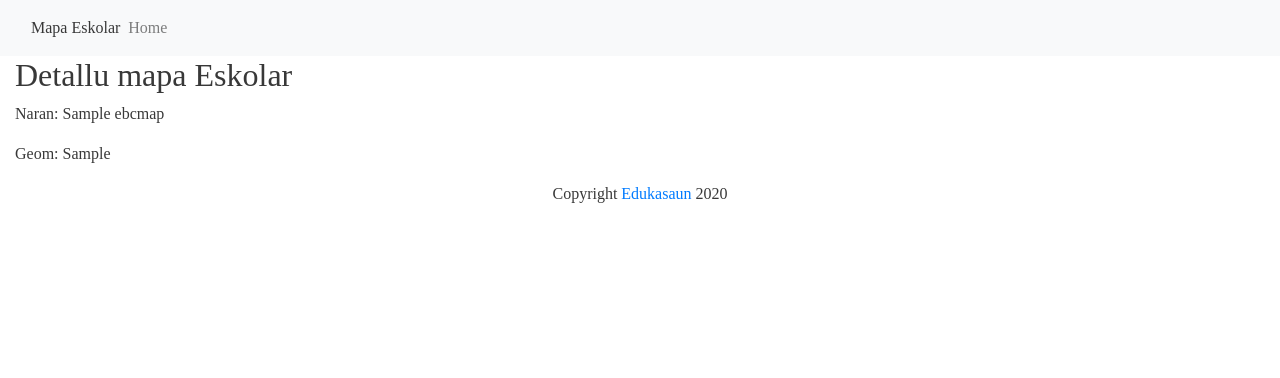
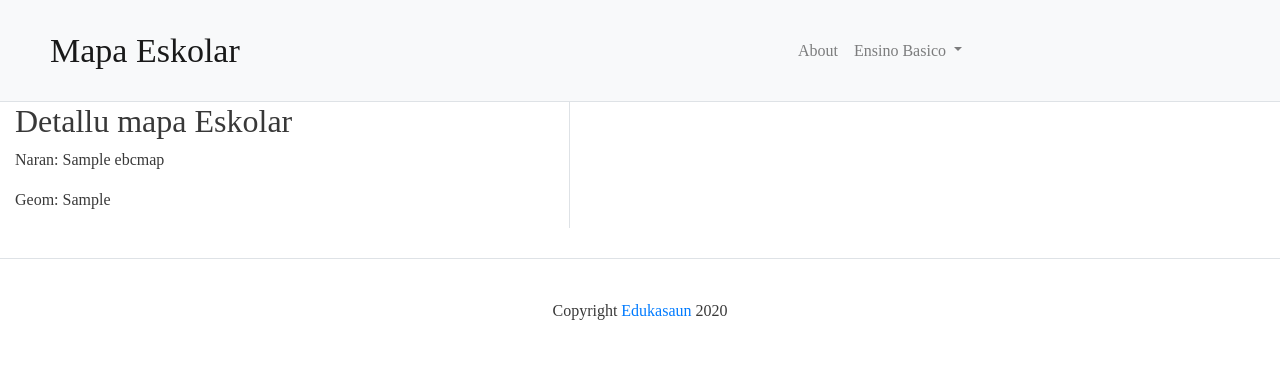
Before and after one commit to joanico/mapa_eskolar, a Django app: page /ebcmap/1/ in a window 1280 px wide. Shown: the top 378 px of the page. Run offline with Django 3.2, Linux system fonts and the light colour scheme; tables that the repository leaves empty hold one stand-in row (values such as "Sample post"); some libraries are stand-ins or nearby versions.

Commit message:
modified footer

```diff
--- a/alma_eskolar/static/css/alma_eskolar.css
+++ b/alma_eskolar/static/css/alma_eskolar.css
@@ -5,8 +5,8 @@
 }
 
 #mapid {
-    height: 750px;
-    width: 1300px;
+    height: 450px;
+    width: 1290px;
     margin-bottom: 30px;
 }
 
@@ -21,3 +21,24 @@
 .text {
     font-size: 18px;
 }
+
+/* HEADER */
+
+.bg-light {
+    padding: 20px;
+    border-bottom: 1px solid #dee2e6;
+}
+
+.navbar-brand {
+    font-size: 34px;
+}
+
+.detail-list {
+    border-right: 1px solid #dee2e6;
+}
+
+.footer {
+    margin-top: 30px;
+    padding: 40px;
+    border-top: 1px solid #dee2e6;
+}
--- a/alma_eskolar/templates/alma_eskolar/ebcmap_detail.html
+++ b/alma_eskolar/templates/alma_eskolar/ebcmap_detail.html
@@ -15,12 +15,13 @@
 
 
 {% block content %}
-        <div>
+        <div class="row">
+            <div class="col-md-6 detail-list">
                 <h2>Detallu mapa Eskolar</h2>
                 <p>Naran: {{ object.name }}</p>
                 <p>Geom: {{ object.geom }}</p>
             </div>
-
+            <div class="col-md-6 detail-map">
                 {% leaflet_map "main" callback="map_init" %}
 
                 <script type="text/javascript">
@@ -34,4 +35,6 @@
                         L.marker([lat, lon]).addTo(map);
                     }
                 </script>
+              </div>
+        </div>
 {% endblock %}
--- a/alma_eskolar/templates/alma_eskolar/eskola_point.html
+++ b/alma_eskolar/templates/alma_eskolar/eskola_point.html
@@ -14,8 +14,6 @@
 {% endblock %}
 
 {% block content %}
-        <h2>Eskola sira iha Timor</h2>
-
         <div id="mapid"></div>
 
         <script>
--- a/alma_eskolar/templates/alma_eskolar/footer.html
+++ b/alma_eskolar/templates/alma_eskolar/footer.html
@@ -2,5 +2,5 @@
 {% load i18n %}
 
 <div class="footer">
-    <p align="center">Copyright <a href="http://pykafe.org" target="_blank">Edukasaun</a> {% now "Y" %}</p>
+    <p align="center">Copyright <a href="http://moe.gov.tl" target="_blank">Edukasaun</a> {% now "Y" %}</p>
 </div>
--- a/alma_eskolar/templates/alma_eskolar/header.html
+++ b/alma_eskolar/templates/alma_eskolar/header.html
@@ -4,17 +4,32 @@
 
 <nav class="navbar navbar-expand-lg navbar-light bg-light">
     <div class="container"
+        <div class="row">
+            <div class="col-sm-8">
                 <a class="navbar-brand" href="/">Mapa Eskolar</a>
                 <button class="navbar-toggler" type="button" data-toggle="collapse" data-target="#navbarColor03" aria-controls="navbarColor03" aria-expanded="false" aria-label="Toggle navigation">
                 <span class="navbar-toggler-icon"></span>
                 </button>
+            </div>
 
+            <div class="col-sm-4">
                 <div class="collapse navbar-collapse" id="navbarColor03">
                     <ul class="navbar-nav mr-auto">
                         <li class="nav-item">
-            <a class="nav-link" href="#">Home <span class="sr-only">(current)</span></a>
+                            <a class="nav-link" href="#">About <span class="sr-only">(current)</span></a>
+                        </li>
+                        <li class="nav-item dropdown">
+                            <a class="nav-link dropdown-toggle" href="#" id="navbarDropdownMenuLink" role="button" data-toggle="dropdown" aria-haspopup="true" aria-expanded="false">
+                      Ensino Basico
+                            </a>
+                            <div class="dropdown-menu" aria-labelledby="navbarDropdownMenuLink">
+                                <a class="dropdown-item" href="#">Action</a>
+                                <a class="dropdown-item" href="#">Another action</a>
+                                <a class="dropdown-item" href="#">Something else here</a>
+                            </div>
                         </li>
                     </ul>
                 </div>
             </div>
+        </div>
 </nav>
```
Lines whose indentation alone changed are shown as unchanged.
